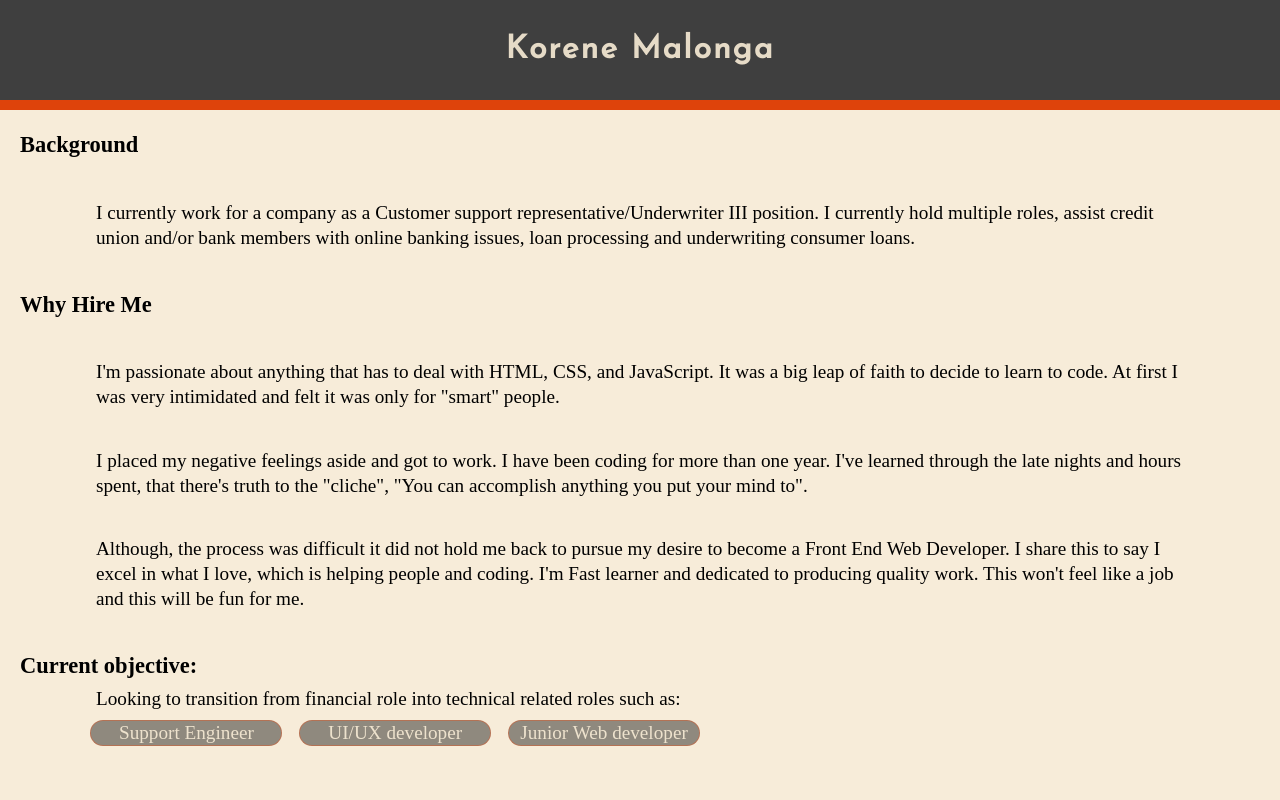
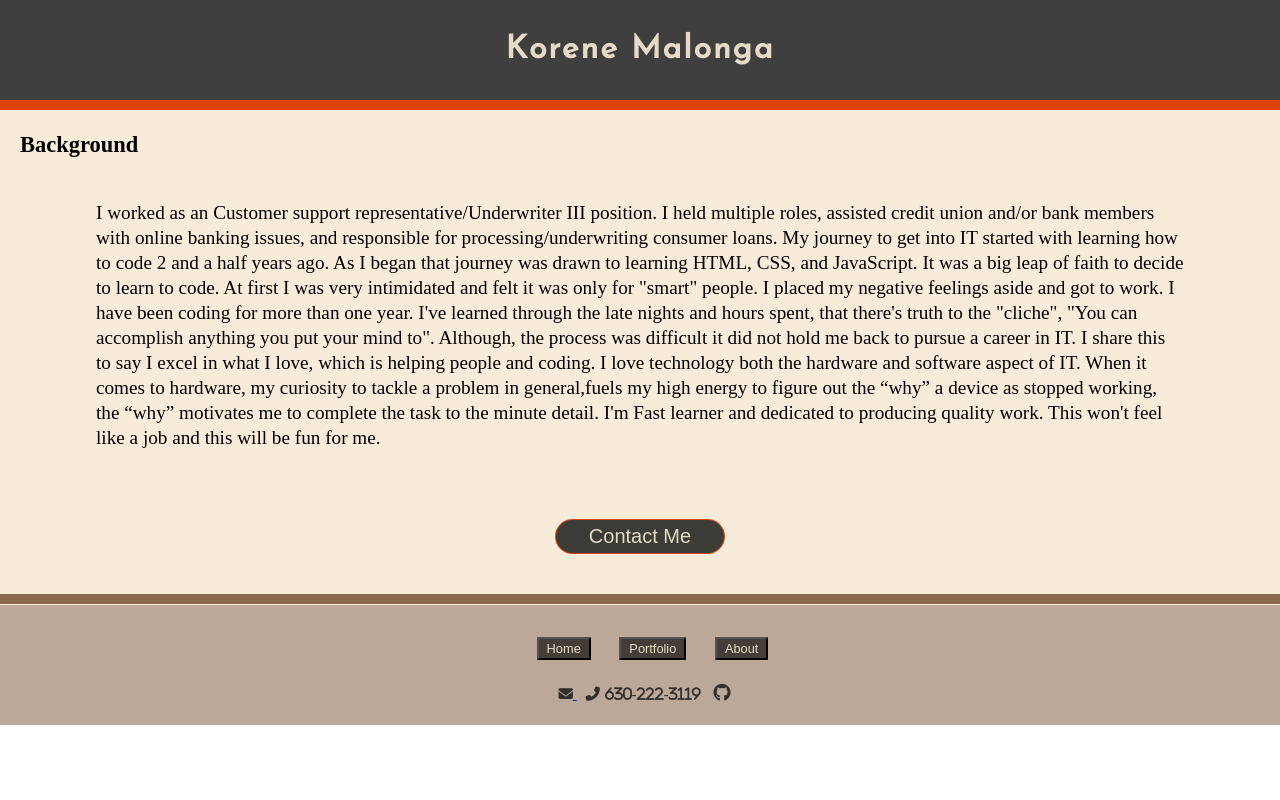
Before and after one commit to kaeiris/Web-developer-portfolio, a plain HTML site: page KM_Portolio/portfolio_page/AboutMe/About.html in a window 1280 px wide. Shown: the top 800 px of the page. Drawn offline with Linux system fonts and the light colour scheme.

Commit message:
Update About.html

```diff
--- a/KM_Portolio/portfolio_page/AboutMe/About.html
+++ b/KM_Portolio/portfolio_page/AboutMe/About.html
@@ -17,37 +17,23 @@
     </header>
     <main>
         <h3>Background</h3>
-        <p>I currently work for a company as a Customer support representative/Underwriter III position. I currently
-            hold multiple roles, assist credit union and/or bank members with online banking issues, loan
-            processing and underwriting consumer loans.
+        <p>
+             I worked as an Customer support representative/Underwriter III position. I held multiple roles, assisted credit union and/or bank members with online banking issues, and
+            responsible for processing/underwriting consumer loans. My journey to get into IT started with learning how to code 2 and a half years ago.
+            As I began that journey was drawn to learning HTML, CSS, and JavaScript. It was a big leap of faith to
+            decide to learn to code. At first I was very intimidated and felt it was only for "smart" people.
+             I placed my negative feelings aside and got to work. I have been coding for more than one year.  I've learned through the late nights and hours spent,
+            that there's truth to the "cliche", "You can accomplish anything you put your mind to". Although, the process was difficult it did not hold me back to pursue a career in IT.
+             I share this to say I excel in what I love, which is helping people and coding. I love technology both the hardware and software aspect of IT.
+            When it comes to hardware, my curiosity to tackle a problem in general,fuels my high energy to figure out the “why” a device as stopped working, the “why” motivates me to complete the task to the minute detail.
+            I'm Fast learner and dedicated to producing quality work. This won't feel like a job and this will be fun for me.
+
         </p>
 
-        <h3>Why Hire Me</h3>
-        <p> I'm passionate about anything that has to deal with HTML, CSS, and JavaScript. It was a big leap of faith to
-            decide to learn to code. At first I was very intimidated and felt it was only for "smart" people.
-        </p>
 
-        <p>
-            I placed my negative feelings aside and got to work. I have been
-            coding for more than one year.  I've learned through the late nights and hours spent, that there's truth to the "cliche", "You can accomplish anything you put your mind to".
-        </p>
-        <p>
-            Although, the process was difficult it did not hold me back to pursue my desire to become a Front End Web
-            Developer. I share this to say I excel in what I love, which is helping people and coding.
 
-            I'm Fast learner and dedicated to producing quality work. This won't feel like a job and this will be fun
-            for me.
-        </p>
 
-        <h3>Current objective:</h3>
-        <p class="objective-text">Looking to transition from financial role into technical related roles such as:
-        </p>
 
-        <ul>
-            <li>Support Engineer</li>
-            <li>UI/UX developer</li>
-            <li>Junior Web developer</li>
-        </ul>
         <button class="contact-me-button">
             <a href="mailto:kaeiris@yahoo.com">Contact Me</a>
         </button>
```
